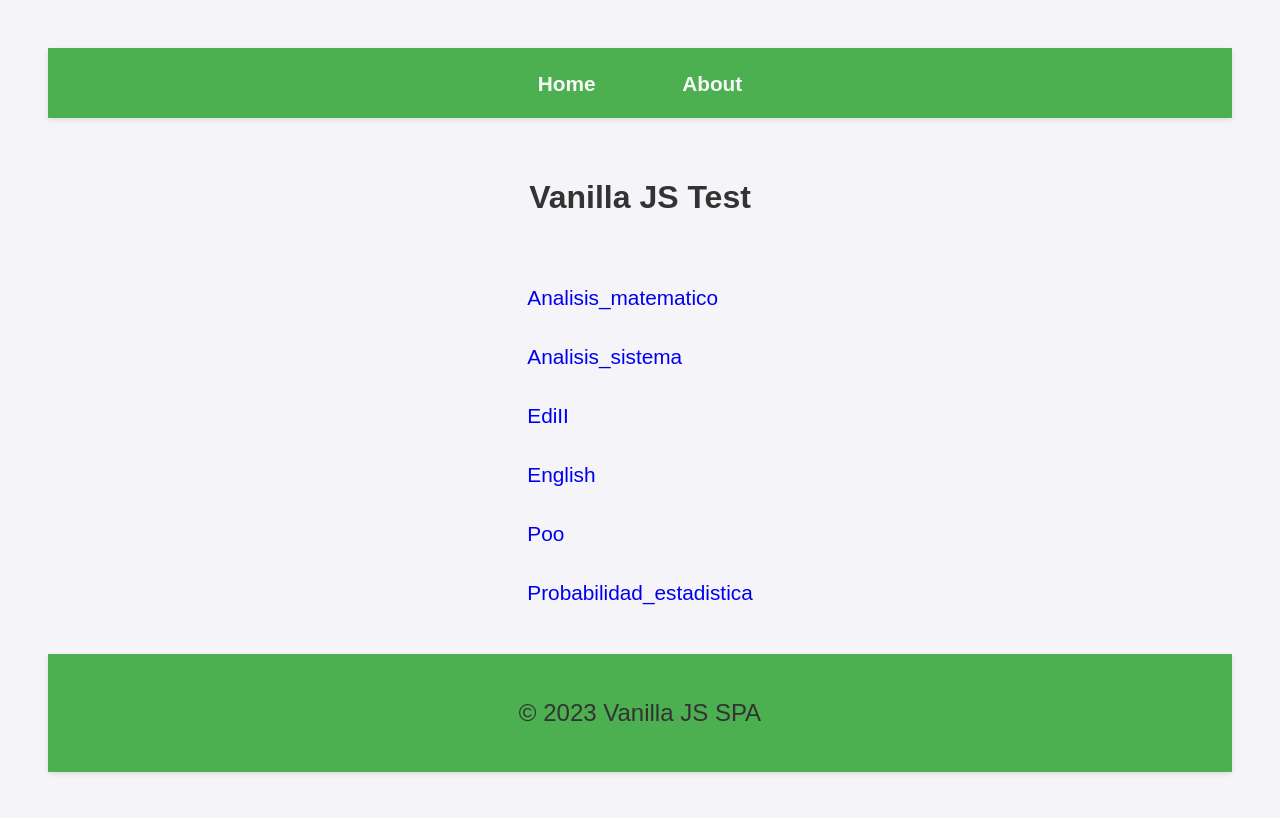
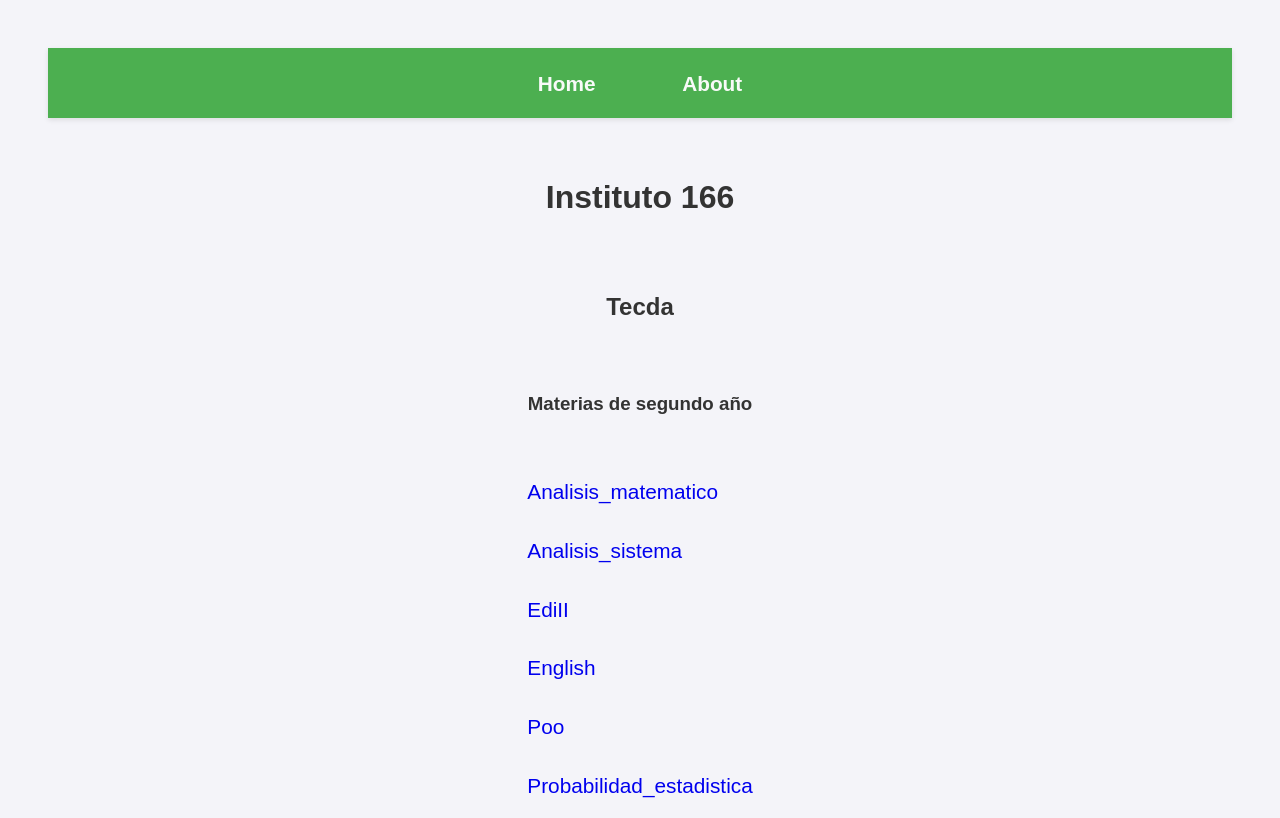
Before and after one commit to jmrodev/Inst_166_Tecda_Tandil, a plain HTML site: page index.html in a window 1280 px wide. Shown: the top 818 px of the page. Drawn offline with Linux system fonts and the light colour scheme.

Commit message:
Update title and headings in index.html for Tecda project

```diff
--- a/index.html
+++ b/index.html
@@ -6,7 +6,7 @@
       name="viewport"
       content="width=device-width, initial-scale=1.0"
     />
-    <title>Vanilla JS SPA</title>
+    <title>Tecda</title>
     <link
       rel="stylesheet"
       href="styles.css"
@@ -15,7 +15,9 @@
   <body>
     <header id="header"></header>
     <main id="main-content">
-      <h1>Vanilla JS Test</h1>
+      <h1>Instituto 166</h1>
+      <h2>Tecda</h2>
+      <h3>Materias de segundo año</h3>
       <div id="app"></div>
     </main>
     <footer id="footer"></footer>
```
